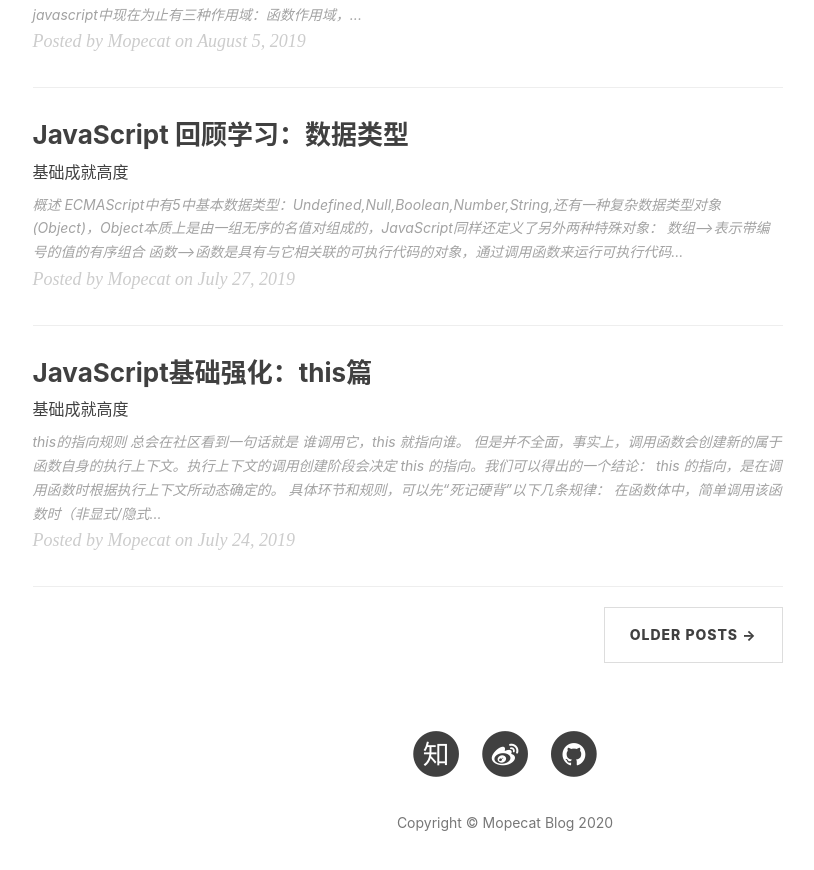
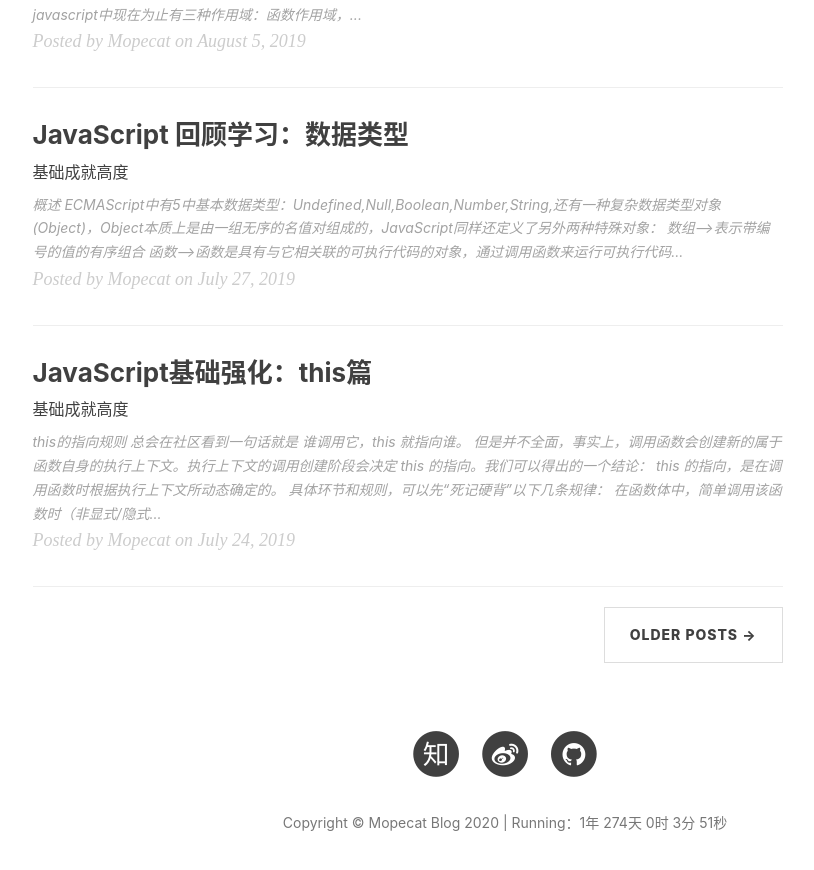
Before and after one commit to Mopecat/mopecat.github.io, a Jekyll site: the page built from index.html, in a window 1280 px wide and 900 px high, scrolled down 2298 px. Shown: the top 870 px of the window, without its empty margins (135-949 px from the left). Built offline with Jekyll 4.4.1, drawn with Linux system fonts in a browser that asks for light colours; nearby versions of some CDN libraries; the list of posts is cut into pages by our own code; comment, search, counter and statistics services are not loaded; some of the changed lines change nothing that is shown.

Commit message:
计时方法

```diff
--- a/_includes/footer.html
+++ b/_includes/footer.html
@@ -7,7 +7,7 @@
                 {% include sns-links.html center=true %}
 
                 <p class="copyright text-muted">
-                    Copyright &copy; {{ site.title }} {{ site.time | date: '%Y' }}
+                    Copyright &copy; {{ site.title }} {{ site.time | date: '%Y' }} | <span id="timer"></span>
                 </p>
             </div>
         </div>
@@ -43,6 +43,41 @@
       if (c) { o.addEventListener('load', function (e) { c(null, e); }, false); }
       s.parentNode.insertBefore(o, s);
     }
+    function secondToDate(second) {
+        if (!second) {
+            return 0;
+        }
+        var time = new Array(0, 0, 0, 0, 0);
+        if (second >= 365 * 24 * 3600) {
+            time[0] = parseInt(second / (365 * 24 * 3600));
+            second %= 365 * 24 * 3600;
+        }
+        if (second >= 24 * 3600) {
+            time[1] = parseInt(second / (24 * 3600));
+            second %= 24 * 3600;
+        }
+        if (second >= 3600) {
+            time[2] = parseInt(second / 3600);
+            second %= 3600;
+        }
+        if (second >= 60) {
+            time[3] = parseInt(second / 60);
+            second %= 60;
+        }
+        if (second > 0) {
+            time[4] = second;
+        }
+        return time;
+    }
+    function setTime() {
+        var create_time = Math.round(new Date(Date.UTC(2018, 03, 03, 11, 42, 23)).getTime() / 1000);
+        var timestamp = Math.round((new Date().getTime() + 8 * 60 * 60 * 1000) / 1000);
+        currentTime = secondToDate((timestamp - create_time));
+        currentTimeHtml = 'Running：' + currentTime[0] + '年 ' + currentTime[1] + '天 '
+                + currentTime[2] + '时 ' + currentTime[3] + '分 ' + currentTime[4]
+                + '秒';
+        document.getElementById("timer").innerHTML = currentTimeHtml;
+    }    setInterval(setTime, 1000);
 </script>
 
 <!--
```
